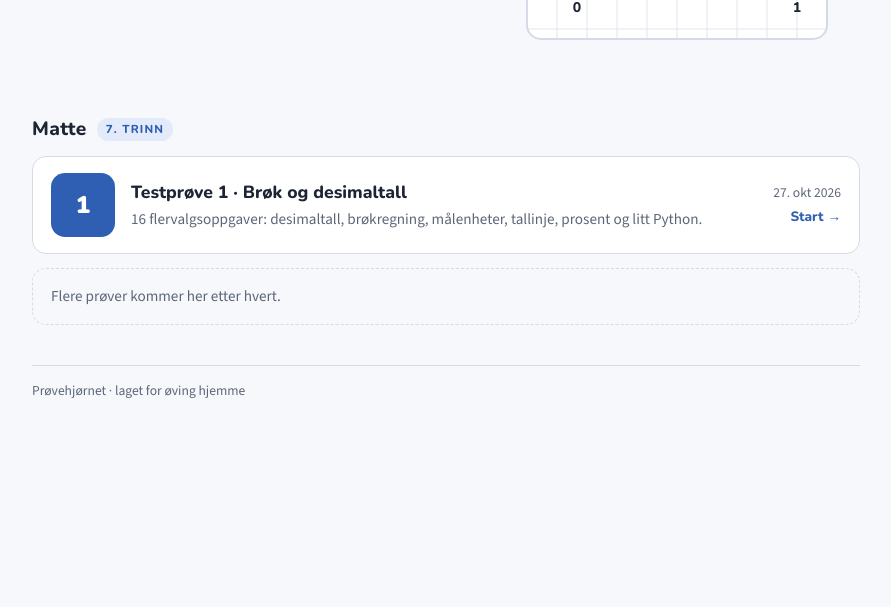
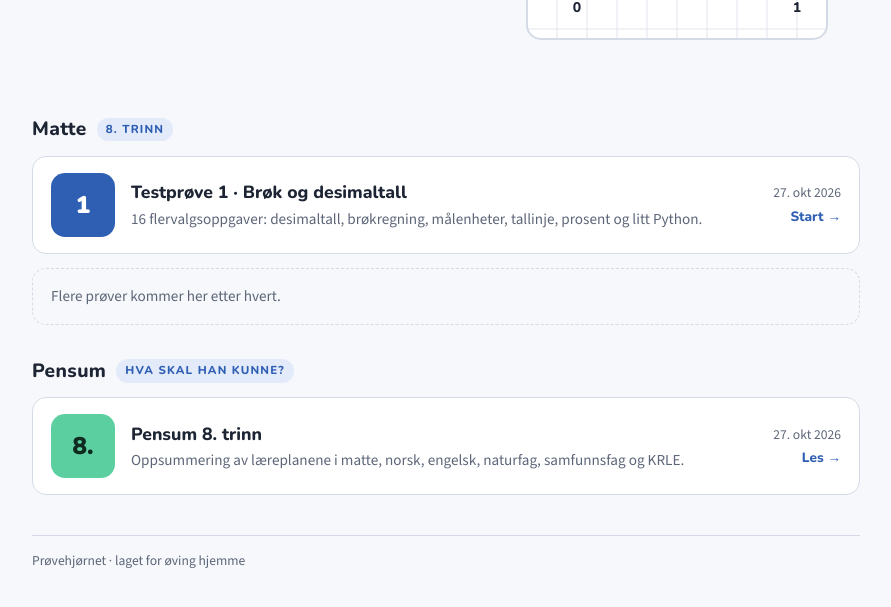
Before and after one commit to nebukanezer-ctrl/stabekksykkel, a plain HTML site: page matte/index.html in a window 1280 px wide. Shown: the part 241-848 px from the top of the page, without its empty margins (194-1085 px from the left). Before the commit the page ends 800 px from the top, so only its background shows below. Drawn offline with nearby package versions, Linux system fonts and the light colour scheme.

Commit message:
Oversikt: 8. trinn og lenke til pensumside

```diff
--- a/matte/index.html
+++ b/matte/index.html
@@ -85,7 +85,7 @@ footer{margin-top:40px;color:var(--muted);font-size:.85rem;border-top:1px solid
     </svg>
   </section>
 
-  <h2>Matte <span class="tag">7. trinn</span></h2>
+  <h2>Matte <span class="tag">8. trinn</span></h2>
   <ul class="list">
     <li>
       <a class="card" href="brok-1/">
@@ -100,6 +100,20 @@ footer{margin-top:40px;color:var(--muted);font-size:.85rem;border-top:1px solid
   </ul>
   <div class="soon" style="margin-top:14px">Flere prøver kommer her etter hvert.</div>
 
+  <h2>Pensum <span class="tag">Hva skal han kunne?</span></h2>
+  <ul class="list">
+    <li>
+      <a class="card" href="pensum/">
+        <div class="num" style="background:var(--mint);color:#0f2a1e">8.</div>
+        <div>
+          <p class="t">Pensum 8. trinn</p>
+          <p class="d">Oppsummering av læreplanene i matte, norsk, engelsk, naturfag, samfunnsfag og KRLE.</p>
+        </div>
+        <div class="meta"><span>27. okt 2026</span><span class="go">Les →</span></div>
+      </a>
+    </li>
+  </ul>
+
   <footer>Prøvehjørnet · laget for øving hjemme</footer>
 </div>
 </body>
```
